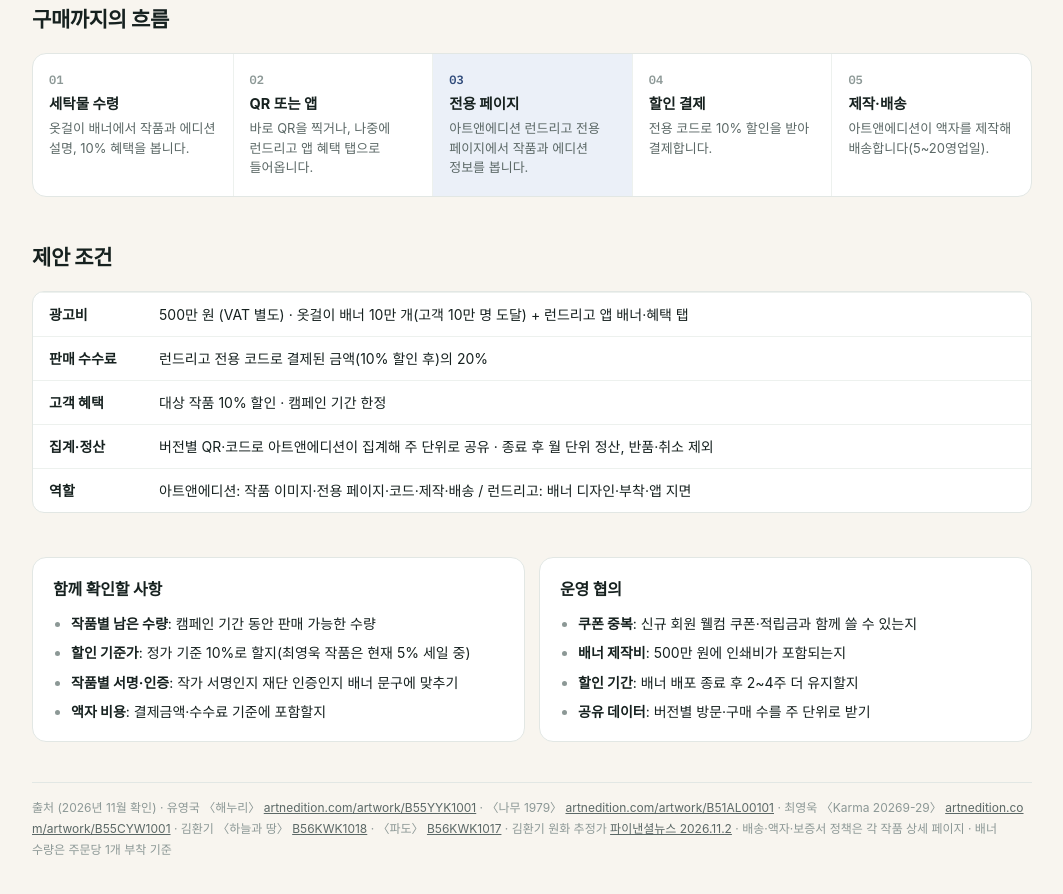
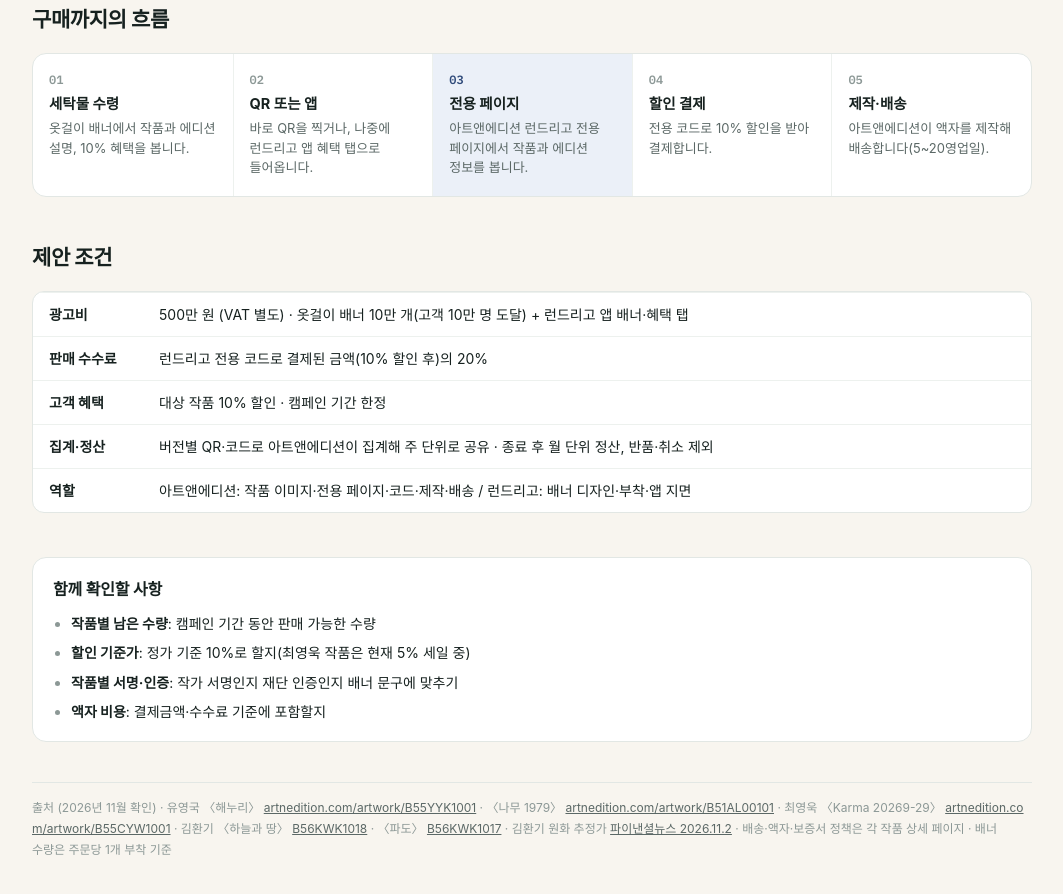
Before and after one commit to jademinji/laundrygo-marketing, a plain HTML site: page artnedition.html in a window 1280 px wide. Shown: the part 3604-4498 px from the top of the page, without its empty margins (108-1171 px from the left). Drawn offline with Linux system fonts and the light colour scheme; a web font is replaced by a local one.

Commit message:
Add files via upload

```diff
--- a/artnedition.html
+++ b/artnedition.html
@@ -364,7 +364,7 @@ td.r,th.r{text-align:right;font-variant-numeric:tabular-nums;white-space:nowrap}
   </section>
 
   <section>
-    <div class="two">
+    <div>
       <div class="box">
         <h3>함께 확인할 사항</h3>
         <ul>
@@ -372,15 +372,6 @@ td.r,th.r{text-align:right;font-variant-numeric:tabular-nums;white-space:nowrap}
           <li><b>할인 기준가</b>: 정가 기준 10%로 할지(최영욱 작품은 현재 5% 세일 중)</li>
           <li><b>작품별 서명·인증</b>: 작가 서명인지 재단 인증인지 배너 문구에 맞추기</li>
           <li><b>액자 비용</b>: 결제금액·수수료 기준에 포함할지</li>
-        </ul>
-      </div>
-      <div class="box">
-        <h3>운영 협의</h3>
-        <ul>
-          <li><b>쿠폰 중복</b>: 신규 회원 웰컴 쿠폰·적립금과 함께 쓸 수 있는지</li>
-          <li><b>배너 제작비</b>: 500만 원에 인쇄비가 포함되는지</li>
-          <li><b>할인 기간</b>: 배너 배포 종료 후 2~4주 더 유지할지</li>
-          <li><b>공유 데이터</b>: 버전별 방문·구매 수를 주 단위로 받기</li>
         </ul>
       </div>
     </div>
```
